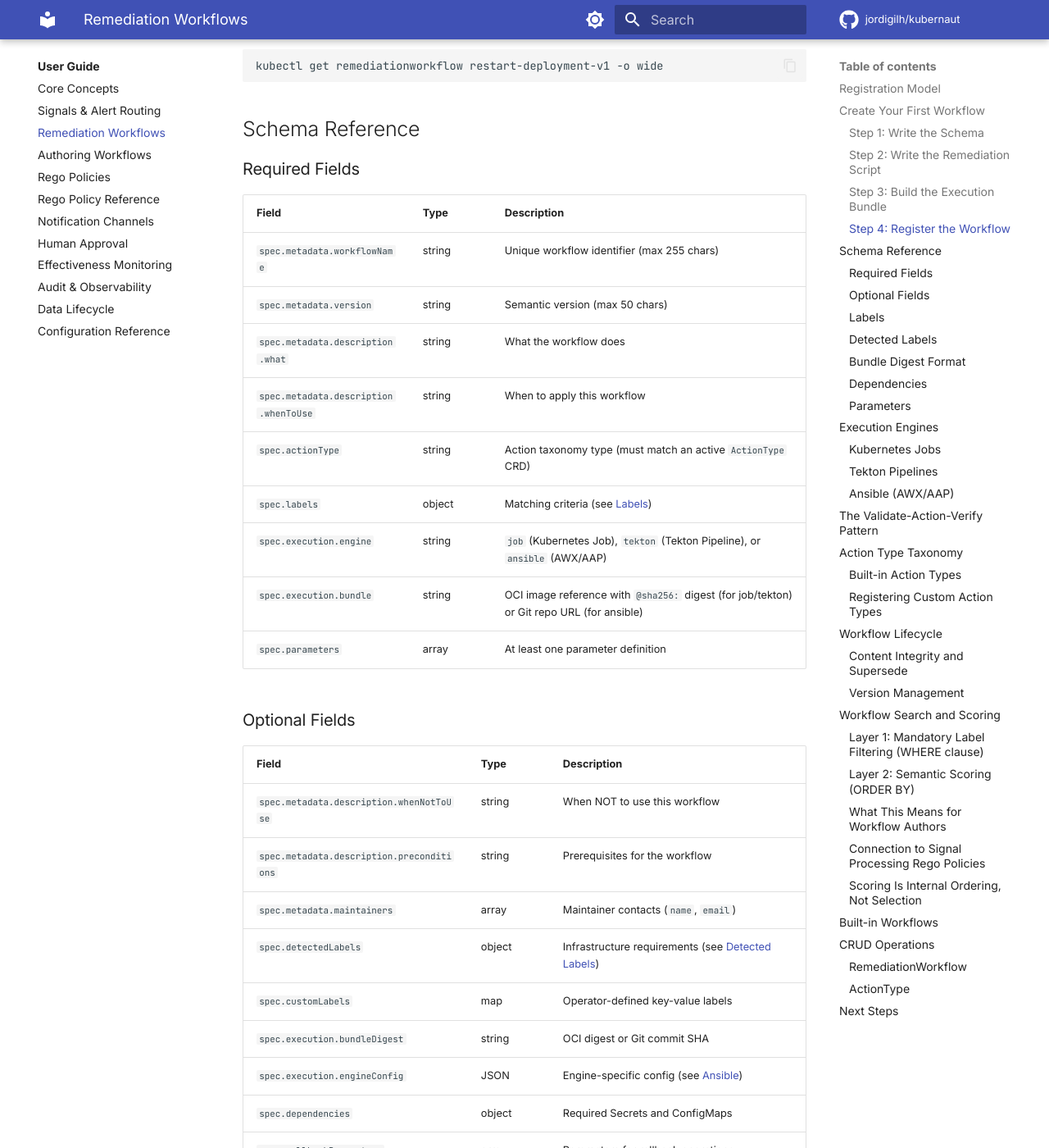
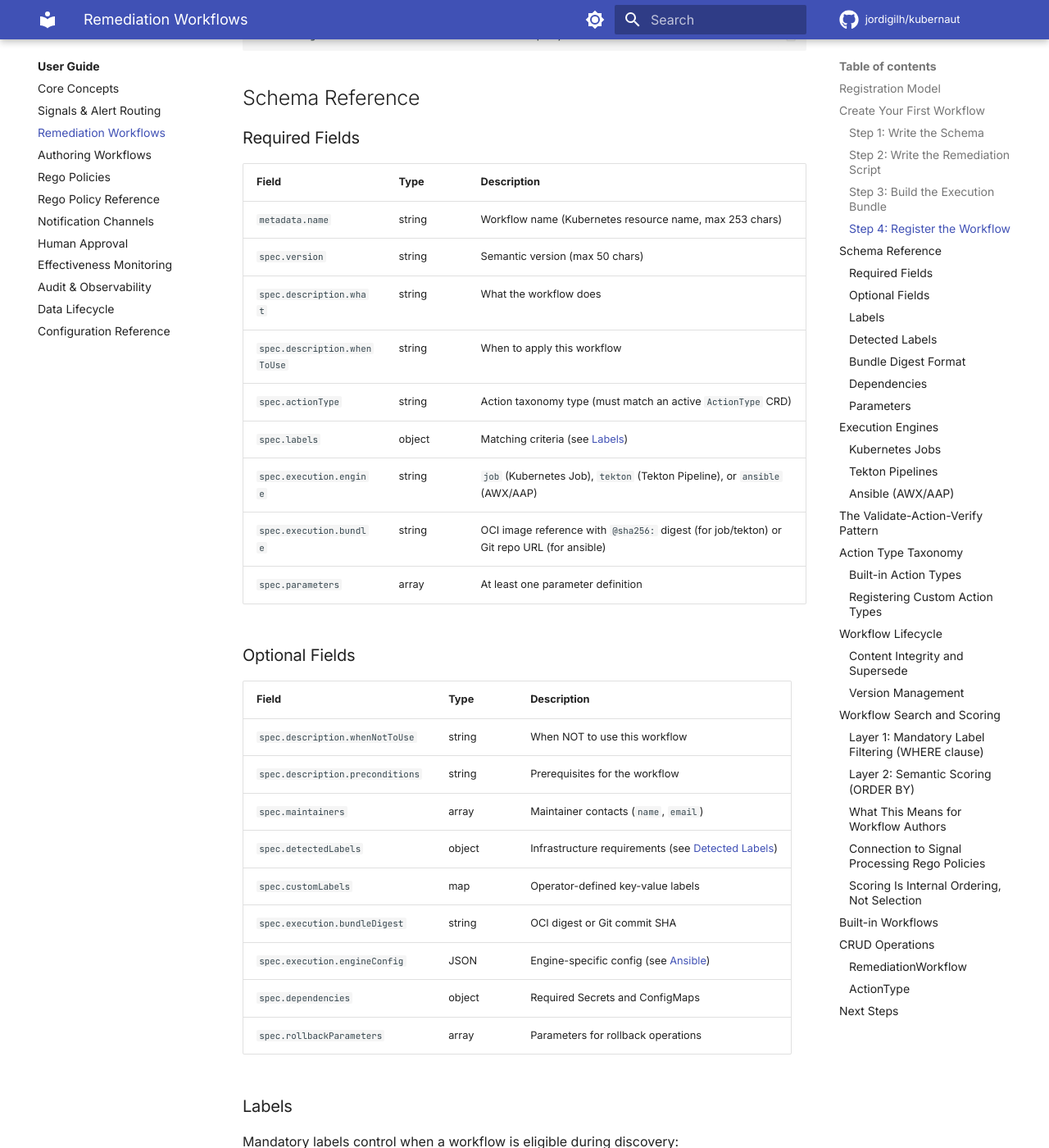
Before and after one commit to jordigilh/kubernaut-docs, an MkDocs documentation site: the page built from docs/user-guide/workflows.md, in a window 1280 px wide and 1400 px high, scrolled down 3617 px. Shown: the whole window at 82% size. Built offline with MkDocs 1.6.1 and Material for MkDocs 9.7.7, drawn with Linux system fonts in a browser that asks for light colours; comment, search, counter and statistics services are not loaded; the version menu is left out; some of the changed text lies outside the part shown.

Commit message:
docs: flatten RemediationWorkflow CRD examples and field tables for #329
Remove spec.metadata nesting from all RemediationWorkflow YAML examples,
field reference tables, and prose. Per kubernaut#329, version, description,
and maintainers are now direct spec fields, and the workflow name is
derived from metadata.name.

Made-with: Cursor

````diff
--- a/docs/user-guide/workflows.md
+++ b/docs/user-guide/workflows.md
@@ -18,7 +18,7 @@ flowchart LR
 
 | Component | Contents | Purpose |
 |---|---|---|
-| **RemediationWorkflow CRD** | Workflow schema (metadata, labels, parameters, execution config) | Registered in DataStorage catalog for discovery and LLM selection |
+| **RemediationWorkflow CRD** | Workflow schema (version, description, labels, parameters, execution config) | Registered in DataStorage catalog for discovery and LLM selection |
 | **Execution bundle** | The container or playbook that runs the remediation | Referenced in the CRD; pulled by WFE at execution time |
 
 The CRD approach replaces the previous OCI schema image model. Workflow schemas are now native Kubernetes resources, enabling `kubectl` management, GitOps workflows, and admission webhook integration for audit attribution.
@@ -160,10 +158,10 @@ kubectl get remediationworkflow restart-deployment-v1 -o wide
 
 | Field | Type | Description |
 |---|---|---|
-| `spec.metadata.workflowName` | string | Unique workflow identifier (max 255 chars) |
-| `spec.metadata.version` | string | Semantic version (max 50 chars) |
-| `spec.metadata.description.what` | string | What the workflow does |
-| `spec.metadata.description.whenToUse` | string | When to apply this workflow |
+| `metadata.name` | string | Workflow name (Kubernetes resource name, max 253 chars) |
+| `spec.version` | string | Semantic version (max 50 chars) |
+| `spec.description.what` | string | What the workflow does |
+| `spec.description.whenToUse` | string | When to apply this workflow |
 | `spec.actionType` | string | Action taxonomy type (must match an active `ActionType` CRD) |
 | `spec.labels` | object | Matching criteria (see [Labels](#labels)) |
 | `spec.execution.engine` | string | `job` (Kubernetes Job), `tekton` (Tekton Pipeline), or `ansible` (AWX/AAP) |
@@ -174,9 +172,9 @@ kubectl get remediationworkflow restart-deployment-v1 -o wide
 
 | Field | Type | Description |
 |---|---|---|
-| `spec.metadata.description.whenNotToUse` | string | When NOT to use this workflow |
-| `spec.metadata.description.preconditions` | string | Prerequisites for the workflow |
-| `spec.metadata.maintainers` | array | Maintainer contacts (`name`, `email`) |
+| `spec.description.whenNotToUse` | string | When NOT to use this workflow |
+| `spec.description.preconditions` | string | Prerequisites for the workflow |
+| `spec.maintainers` | array | Maintainer contacts (`name`, `email`) |
 | `spec.detectedLabels` | object | Infrastructure requirements (see [Detected Labels](#detected-labels)) |
 | `spec.customLabels` | map | Operator-defined key-value labels |
 | `spec.execution.bundleDigest` | string | OCI digest or Git commit SHA |
@@ -517,7 +513,7 @@ Workflows have five lifecycle states:
 |---|---|---|
 | `active` | Available for selection | Yes (if `is_latest_version`) |
 | `disabled` | Temporarily unavailable (CRD deleted, or manually disabled) | No |
-| `superseded` | Replaced by a new registration with different content for the same `workflowName` + `version` | No |
+| `superseded` | Replaced by a new registration with different content for the same `metadata.name` + `version` | No |
 | `deprecated` | Marked for removal, still usable | No |
 | `archived` | Permanently removed from catalog | No |
 
@@ -544,7 +540,7 @@ curl -X PATCH http://data-storage:8080/api/v1/workflows/{workflow_id}/deprecate
 
 ### Content Integrity and Supersede
 
-When a `RemediationWorkflow` CRD is applied with the same `workflowName` + `version` as an existing active workflow, the Auth Webhook computes a content hash of the incoming schema and compares it to the existing entry:
+When a `RemediationWorkflow` CRD is applied with the same `metadata.name` + `version` as an existing active workflow, the Auth Webhook computes a content hash of the incoming schema and compares it to the existing entry:
 
 | Existing State | Content Hash | Result |
 |---|---|---|
@@ -555,7 +551,7 @@ When a `RemediationWorkflow` CRD is applied with the same `workflowName` + `vers
 
 ### Version Management
 
-When a new version of a workflow is registered (same `workflowName`, different `version`), the previous version's `is_latest_version` flag is set to `false`. Only workflows with `status = 'active'` AND `is_latest_version = true` are discoverable.
+When a new version of a workflow is registered (same `metadata.name`, different `version`), the previous version's `is_latest_version` flag is set to `false`. Only workflows with `status = 'active'` AND `is_latest_version = true` are discoverable.
 
 This means you can register a new version and the old one is automatically excluded from discovery without needing to disable it.
 
@@ -679,9 +675,9 @@ kubectl get remediationworkflows
 kubectl get remediationworkflow my-workflow -o yaml
 ```
 
-**Update** (description only -- spec.metadata, labels, and execution are immutable after creation; apply a new version instead):
+**Update** (spec fields are immutable after creation; apply a new version instead):
 
-Re-apply the CRD with the same `workflowName` + `version` but different content. The old workflow is marked `superseded` and a new one is created.
+Re-apply the CRD with the same `metadata.name` + `version` but different content. The old workflow is marked `superseded` and a new one is created.
 
 **Delete** (disables in catalog):
 
````
Also changed, not shown: other parts of docs/user-guide/workflows.md (+13 -17 lines), docs/api-reference/crds.md (+4 -2 lines), docs/user-guide/workflow-authoring.md (+22 -30 lines).
